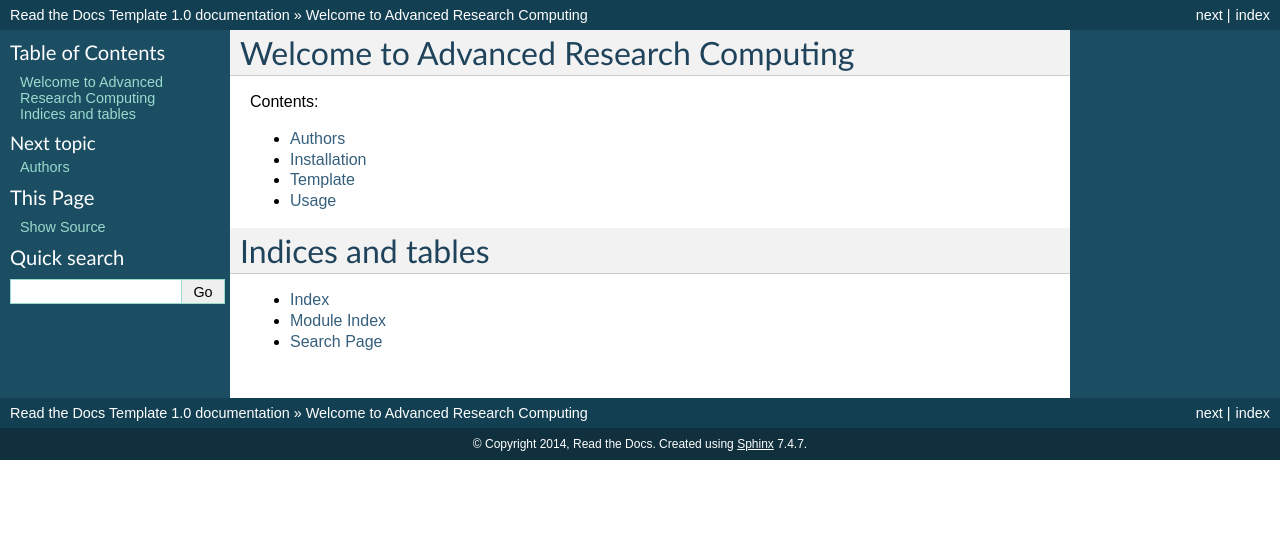
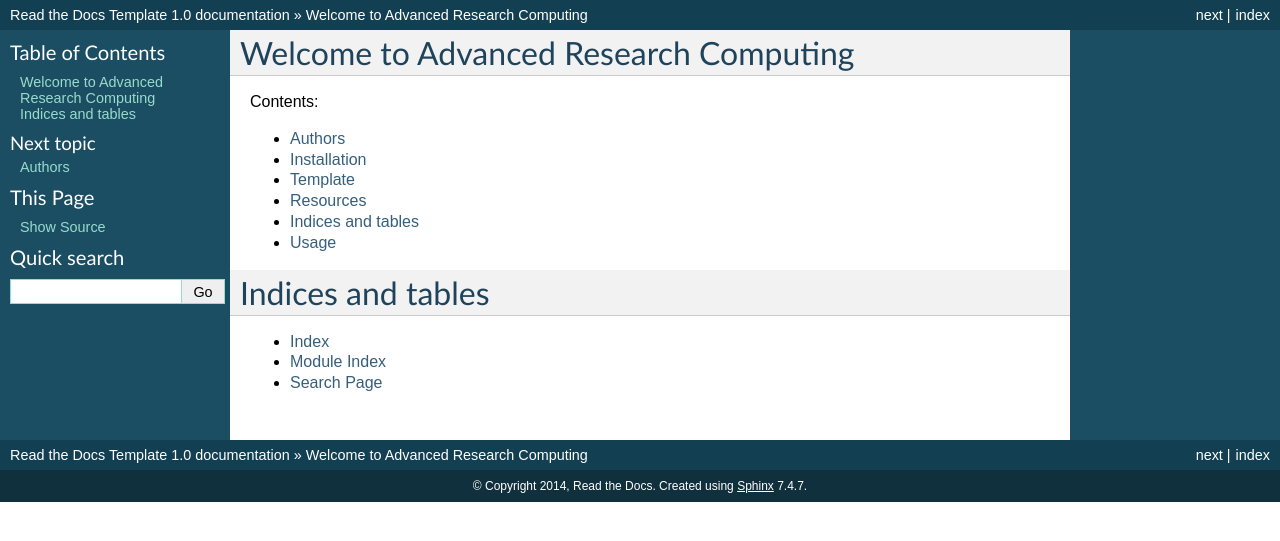
Before and after one commit to AdvancedResearchComputing/arc-rtd, a Sphinx documentation site: the page built from docs/index.rst, in a window 1280 px wide. Shown: the top 541 px of the page. Built offline with Sphinx 7.4.7, drawn with Linux system fonts in a browser that asks for light colours.

Commit message:
experimenting with menus

```diff
--- a/docs/resources/index.rst
+++ b/docs/resources.rst
@@ -9,10 +9,10 @@ Resources
 Contents:
 
 .. toctree::
-   :maxdepth: 2
+   :maxdepth: 1
    :glob:
 
-   *
+   resources/*
 
 
 
```
